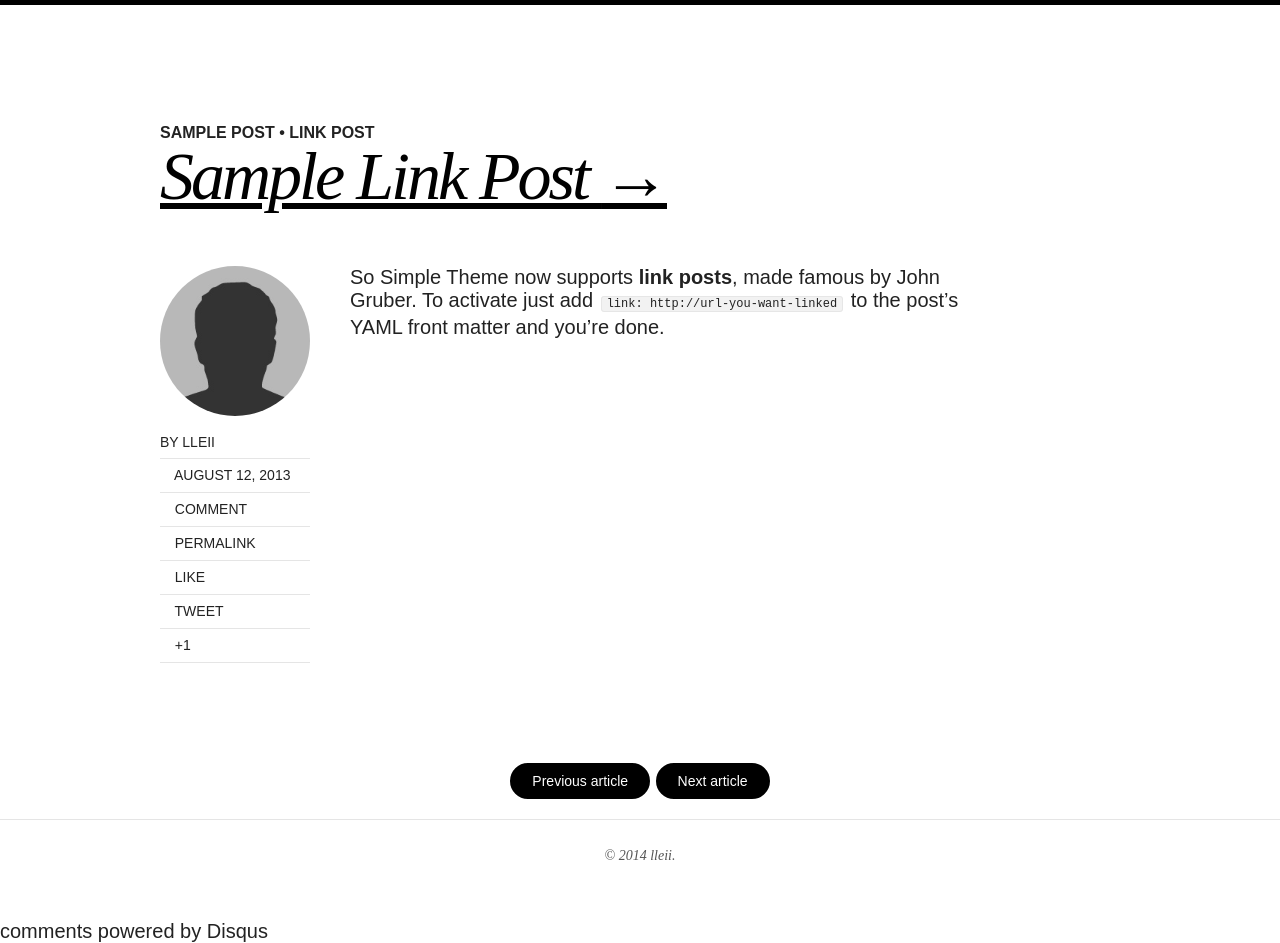
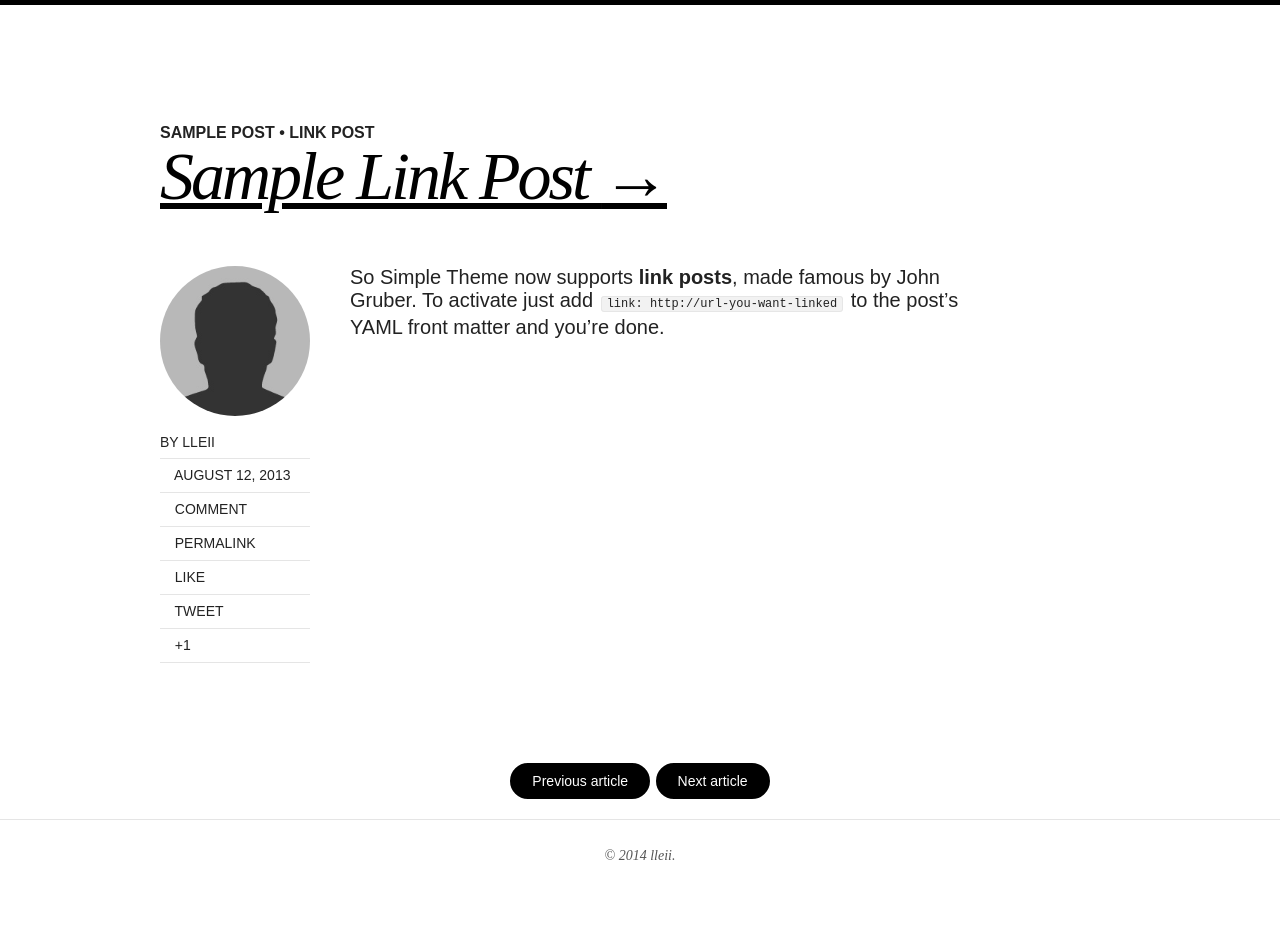
Before and after one commit to lleii/lleii.github.io, a Jekyll site: the page built from _posts/2013-08-12-sample-link-post.md, in a window 1280 px wide. Built offline with Jekyll 4.4.1, drawn with Linux system fonts in a browser that asks for light colours; Markdown is read by kramdown in place of the engine named in the settings; comment, search, counter and statistics services are not loaded; after the commit the page ends 920 px from its top, so only the background shows below that.

Commit message:
nil commit msg

```diff
--- a/_config.yml
+++ b/_config.yml
@@ -4,7 +4,8 @@ title:            lleii
 description:      my notebook
 logo:
 #logo:             site-logo.png
-disqus_shortname:  lleii
+disqus_shortname:
+ds_shortname:     lleii
 search:           true
 
 # Change url to your domain. Leave localhost server or blank when working locally.
--- a/_includes/scripts.html
+++ b/_includes/scripts.html
@@ -55,5 +55,16 @@
   })();
 </script>
 {% endif %}
-{% if page.comments != false %}{% include disqus_comments.html %}{% endif %}
+
+<!-- {% if page.comments != false %}{% include disqus_comments.html %}{% endif %} -->
 <!-- {% if page.comments %}{% include duoshuo_comments.html %}{% endif %} -->
+
+{% if page.comments != false %}
+  {% if site.disqus_shortname %}
+    {% include disqus_comments.html %}
+  {% else %}
+    {% if site.ds_shortname %}
+      {% include ds_comments.html %}
+	{% endif %}
+  {% endif %}
+{% endif %}
--- a/_layouts/post.html
+++ b/_layouts/post.html
@@ -28,7 +28,15 @@
         <span class="author vcard">By <span class="fn"><a href="{{ site.url }}/about/" title="About {{ site.owner.name }}">{{ site.owner.name }}</a></span></span>
         <span class="entry-date date published"><time datetime="{{ page.date | date_to_xmlschema }}"><i class="icon-calendar-empty"></i> {{ page.date | date: "%B %d, %Y" }}</time></span>
         {% if page.modified %}<span class="entry-date date modified"><time datetime="{{ page.modified }}"><i class="icon-pencil"></i> {{ page.modified | date: "%B %d, %Y" }}</time></span>{% endif %}
-        {% if site.disqus_shortname and page.comments != false %}<span class="entry-comments"><i class="icon-comment-alt"></i> <a href="#disqus_thread">Comment</a></span>{% endif %}
+        {% if page.comments != false %}
+		  {% if site.disqus_shortname %}
+		    <span class="entry-comments"><i class="icon-comment-alt"></i> <a href="#disqus_thread">Comment</a></span>
+		  {% else %}
+		    {% if site.ds_shortname %}
+		      <span class="entry-comments"><i class="icon-comment-alt"></i> <a href="#ds_thread">Comment</a></span>
+			{% endif %}
+		  {% endif %}
+		{% endif %}
         <span><a href="{{ site.url }}{{ page.url }}" rel="bookmark" title="{{ page.title }}"><i class="icon-link"></i> Permalink</a></span>
         {% if page.share != false %}
         <span class="social-share-facebook">
@@ -41,7 +49,16 @@
       </footer>
       <div class="entry-content">
         {{ content }}
-        {% if site.disqus_shortname and page.comments != false %}<div id="disqus_thread"></div>{% endif %}
+        <!-- {% if site.disqus_shortname and page.comments != false %}<div id="disqus_thread"></div>{% endif %} -->
+		{% if page.comments != false %}
+		  {% if site.disqus_shortname %}
+		    <div id="disqus_thread"></div>
+		  {% else %}
+		    {% if site.ds_shortname %}
+		      <div id="ds_thread"></div>
+			{% endif %}
+		  {% endif %}
+		{% endif %}
       </div><!-- /.entry-content -->
     </div><!-- /.entry-wrapper -->
     <nav class="pagination" role="navigation">
```
Also changed, not shown: _includes/ds_comments.html (renamed from _includes/duoshuo_comments.html).
